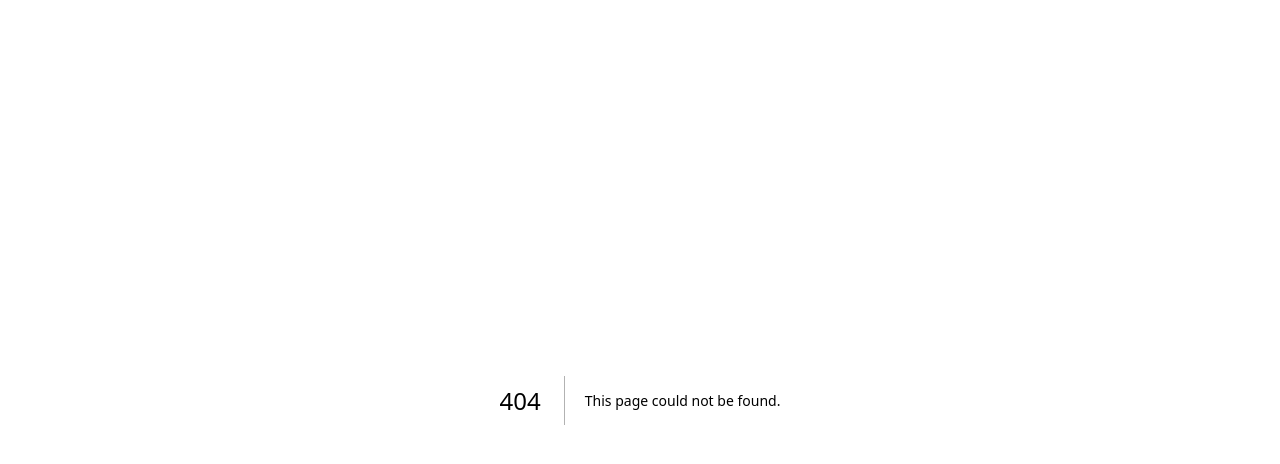
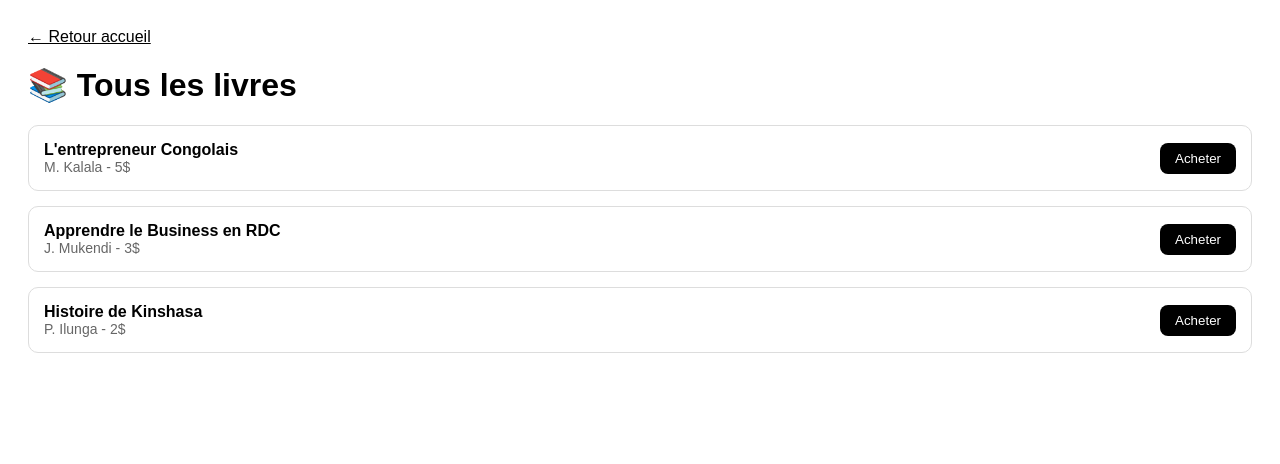
Before and after one commit to cmprojetsmasi/paxio, a Next.js app: page /livres in a window 1280 px wide. Before the commit this address had no page. Shown: the top 464 px of the page. Built offline with nearby package versions, Linux system fonts and the light colour scheme.

Commit message:
Add Livres component to display book list

```diff
--- /dev/null
+++ b/pages/livres.js
@@ -0,0 +1,24 @@
+export default function Livres() {
+  const livres = [
+    { id: 1, titre: "L'entrepreneur Congolais", prix: "5$", auteur: "M. Kalala" },
+    { id: 2, titre: "Apprendre le Business en RDC", prix: "3$", auteur: "J. Mukendi" },
+    { id: 3, titre: "Histoire de Kinshasa", prix: "2$", auteur: "P. Ilunga" },
+  ];
+  return (
+    <div style={{ fontFamily: 'sans-serif', padding: 20 }}>
+      <a href="/" style={{ color: '#000' }}>← Retour accueil</a>
+      <h1 style={{ marginTop: 20 }}>📚 Tous les livres</h1>
+      <div style={{ display: 'grid', gap: 15, marginTop: 20 }}>
+        {livres.map(livre => (
+          <div key={livre.id} style={{ border: '1px solid #ddd', padding: 15, borderRadius: 10, display: 'flex', justifyContent: 'space-between', alignItems: 'center' }}>
+            <div>
+              <b>{livre.titre}</b>
+              <p style={{ margin: 0, color: '#666', fontSize: 14 }}>{livre.auteur} - {livre.prix}</p>
+            </div>
+            <button style={{ background: '#000', color: '#fff', padding: '8px 15px', borderRadius: 8, border: 'none' }}>Acheter</button>
+          </div>
+        ))}
+      </div>
+    </div>
+  );
+  }
```
